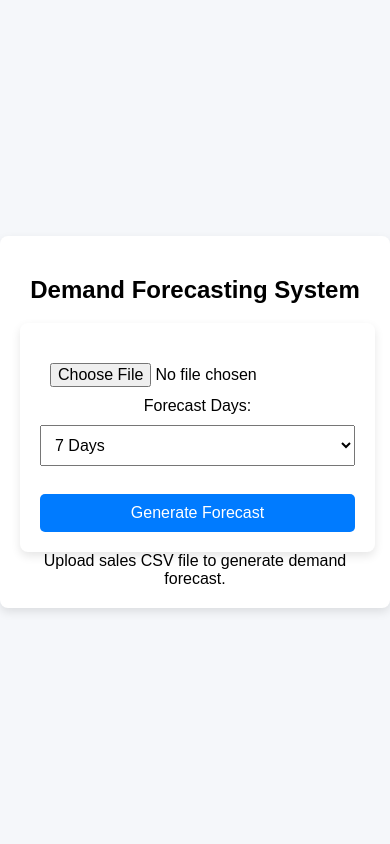
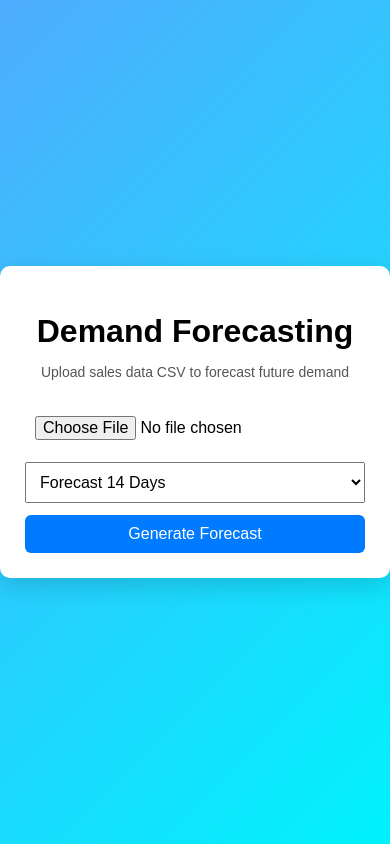
Before and after one commit to arindamrk3-cell/Demand_Forecast_System, a Flask app: page / in a window 390 px wide. Run offline with Flask 3, Linux system fonts and the light colour scheme.

Commit message:
Finalize UI, addd loading spinner, evaluation metrics,and mobile responsiveness

```diff
--- a/app.py
+++ b/app.py
@@ -15,10 +15,10 @@ def forecast():
             filepath=os.path.join(uploads,file.filename)
             file.save(filepath)
 
-            forecast_path,history_dates,history_values=generate_forecast(filepath,days)
+            forecast_path,history_dates,history_values,mae,rmse,mape=generate_forecast(filepath,days)
             forecast_df=pd.read_csv(forecast_path)
 
-            return render_template("forecast.html",forecast_dates=forecast_df.iloc[:,0].tolist(),forecast_values=forecast_df.iloc[:,1].tolist(),history_dates=history_dates,history_values=history_values,download=True)
+            return render_template("forecast.html",forecast_dates=forecast_df.iloc[:,0].tolist(),forecast_values=forecast_df.iloc[:,1].tolist(),history_dates=history_dates,history_values=history_values,mae=round(mae,2),rmse=round(rmse,2),mape=round(mape,2),download=True)
         except ValueError as e:
             return render_template("index.html",error=str(e))
 if __name__=="__main__":
--- a/templates/index.html
+++ b/templates/index.html
@@ -1,4 +1,4 @@
-<!DOCTYPE html>
+<!-- <!DOCTYPE html>
 <html lang="en">
 <head>
     <meta charset="UTF-8">
@@ -6,59 +6,6 @@
 
     <title>Demand Forecasting System</title>
     <link rel="icon" type="image/x-icon" href="{{ url_for('static', filename='favicon.ico') }}">
-
-
-    <!-- <style>
-        body {
-            font-family: Arial, sans-serif;
-            background-color: #f4f6f8;
-            display: flex;
-            justify-content: center;
-            align-items: center;
-            height: 100vh;
-            margin: 0;
-        }
-
-        .container {
-            background-color: #ffffff;
-            padding: 30px 40px;
-            border-radius: 8px;
-            box-shadow: 0 4px 10px rgba(0, 0, 0, 0.1);
-            text-align: center;
-            width: 350px;
-        }
-
-        h2 {
-            margin-bottom: 20px;
-            color: #333;
-        }
-
-        input[type="file"] {
-            margin: 15px 0;
-        }
-
-        button {
-            background-color: #007bff;
-            color: white;
-            border: none;
-            padding: 10px 18px;
-            border-radius: 5px;
-            cursor: pointer;
-            font-size: 15px;
-        }
-
-        button:hover {
-            background-color: #0e74e0;
-            scale: .97;
-            transition: .7s;
-        }
-
-        .note {
-            margin-top: 15px;
-            font-size: 13px;
-            color: #666;
-        }
-    </style> -->
     <style>
 body {
     font-family: Arial, sans-serif;
@@ -130,4 +77,128 @@ button {
 </div>
 
 </body>
+</html> -->
+
+<!DOCTYPE html>
+<html lang="en">
+<head>
+    <meta charset="UTF-8">
+    <title>Demand Forecasting System</title>
+    <meta name="viewport" content="width=device-width, initial-scale=1.0">
+
+    <link rel="icon" href="{{ url_for('static', filename='favicon.ico') }}">
+
+    <style>
+        body {
+            font-family: Arial, sans-serif;
+            background: linear-gradient(135deg, #4facfe, #00f2fe);
+            height: 100vh;
+            margin: 0;
+            display: flex;
+            justify-content: center;
+            align-items: center;
+        }
+
+        .card {
+            background: white;
+            padding: 25px;
+            width: 90%;
+            max-width: 420px;
+            border-radius: 10px;
+            box-shadow: 0 8px 25px rgba(0,0,0,0.15);
+            text-align: center;
+        }
+
+        h1 {
+            margin-bottom: 10px;
+        }
+
+        p {
+            font-size: 14px;
+            color: #555;
+        }
+
+        input, select, button {
+            width: 100%;
+            padding: 10px;
+            margin-top: 12px;
+            font-size: 16px;
+        }
+
+        button {
+            background: #007bff;
+            color: white;
+            border: none;
+            border-radius: 6px;
+            cursor: pointer;
+        }
+
+        button:hover {
+            background: #0056b3;
+        }
+
+        .error {
+            background: #f8d7da;
+            color: #721c24;
+            padding: 10px;
+            margin-bottom: 10px;
+            border-radius: 5px;
+        }
+        .spinner {
+    width: 40px;
+    height: 40px;
+    border: 5px solid #ddd;
+    border-top: 5px solid #007bff;
+    border-radius: 50%;
+    animation: spin 1s linear infinite;
+    margin: auto;
+}
+
+@keyframes spin {
+    0% { transform: rotate(0deg); }
+    100% { transform: rotate(360deg); }
+}
+
+    </style>
+</head>
+
+<body>
+
+<div class="card">
+
+    <h1>Demand Forecasting</h1>
+    <p>Upload sales data CSV to forecast future demand</p>
+
+    {% if error %}
+    <div class="error">{{ error }}</div>
+    {% endif %}
+
+    <form action="/forecast" method="POST" enctype="multipart/form-data" onsubmit="showLoading()">
+
+        <input type="file" name="file" required>
+
+        <select name="days">
+            <option value="7">Forecast 7 Days</option>
+            <option value="14" selected>Forecast 14 Days</option>
+            <option value="30">Forecast 30 Days</option>
+        </select>
+
+        <button type="submit">Generate Forecast</button>
+    </form>
+    <div id="loading" style="display:none; margin-top:15px;">
+    <div class="spinner"></div>
+    <p style="margin-top:10px;">Generating forecast, please wait...</p>
+</div>
+
+
+</div>
+
+</body>
+<script>
+function showLoading() {
+    document.querySelector("button").disabled = true;
+    document.getElementById("loading").style.display = "block";
+}
+</script>
+
 </html>
```
Also changed, not shown: model/forecast.py (+32 -1 lines), templates/forecast.html (+87 -4 lines).
